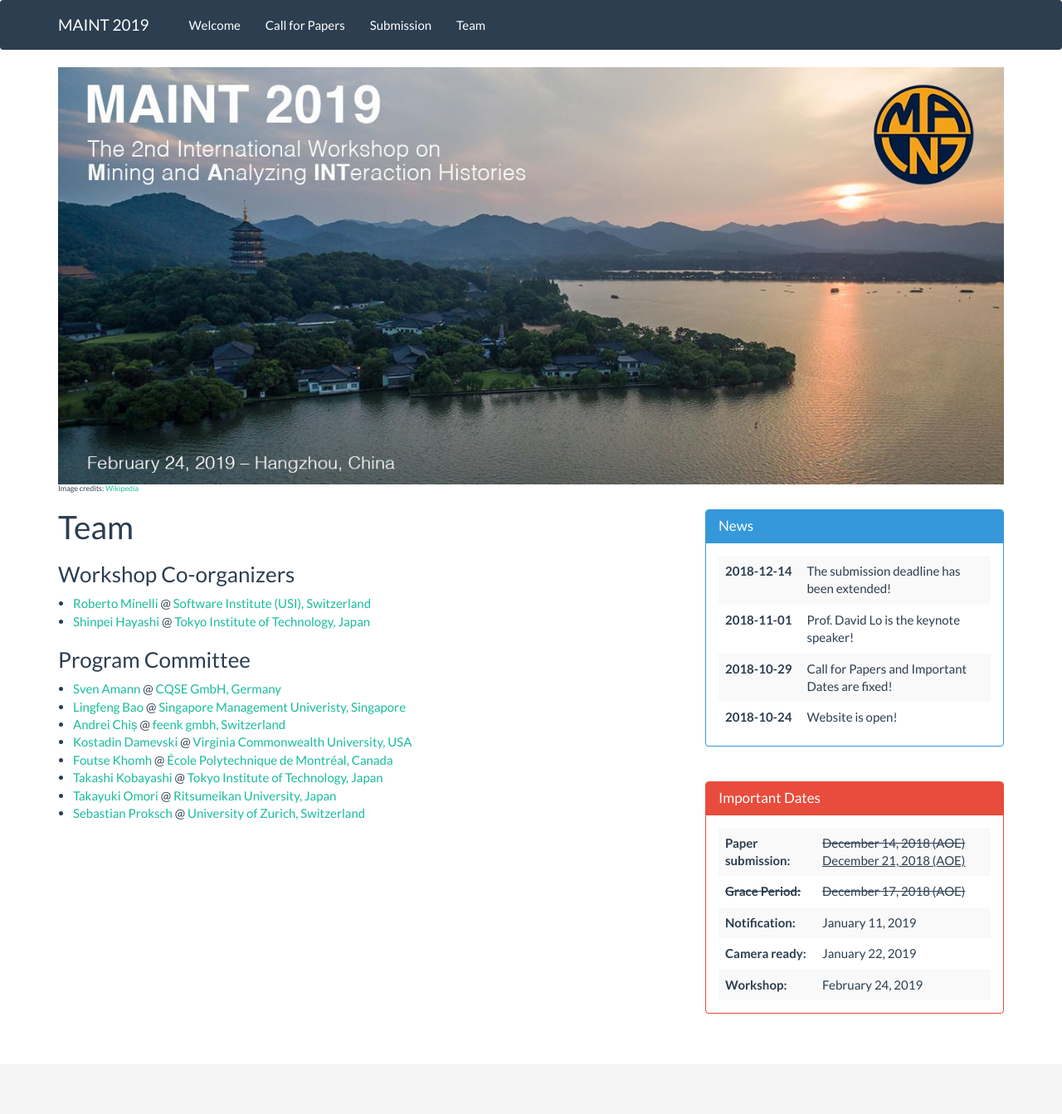
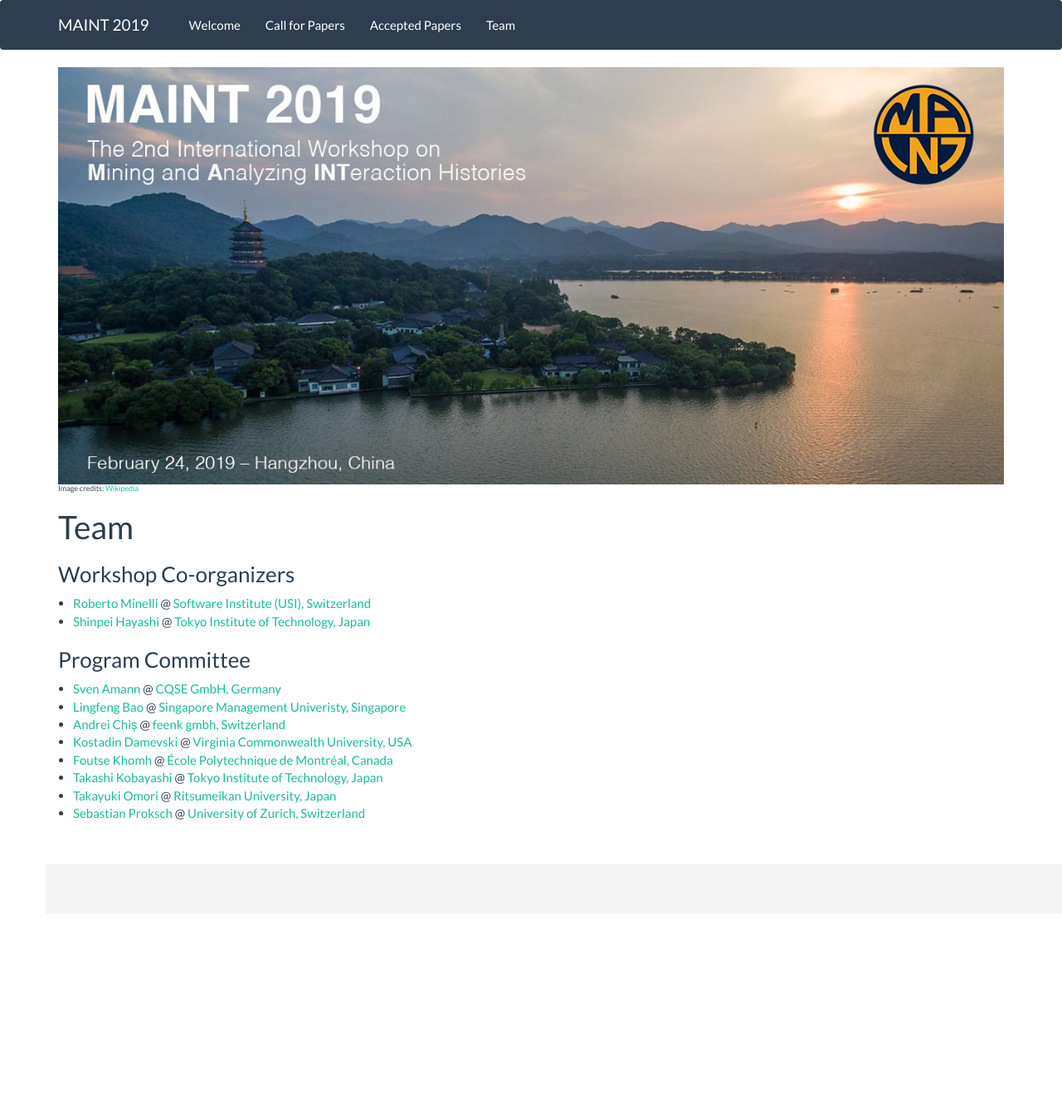
Before and after one commit to maint2019/maint2019.github.io, a Jekyll site: the page built from team.html, in a window 1280 px wide. Shown: the whole page at 83% size. Built offline with Jekyll 4.4.1, drawn with Linux system fonts in a browser that asks for light colours; after the commit the page ends 1102 px from its top, so only the background shows below that.

Commit message:
Adding abstract and accepted papers

```diff
--- a/_layouts/default.html
+++ b/_layouts/default.html
@@ -16,7 +16,8 @@
                <ul class="nav navbar-nav">
                   <li><a href="./">Welcome</a></li>
                   <li><a href="call-for-papers.html">Call for Papers</a></li>
-                  <li><a href="./submission.html">Submission</a></li>
+                  <!-- <li><a href="./submission.html">Submission</a></li> -->
+                  <li><a href="./accepted-papers.html">Accepted Papers</a></li>
                   <li><a href="./team.html">Team</a></li>
                </ul>
             </div>
@@ -41,6 +42,14 @@
                   <div class="panel-body">
                      <table class="table table-striped table-hover">
                        <tbody>
+                           <tr>
+                           <th width="30%">2019-01-21</th>
+                              <td>Announced the title and abstract of the Keynote!</td>
+                        </tr>
+                        <tr>
+                           <th width="30%">2019-01-11</th>
+                              <td><a href="accepted-papers.html">Here</a> you can find the list of accepted papers! Congrats to the authors!</td>
+                        </tr>
                         <tr>
                            <th width="30%">2018-12-14</th>
                             <td>The submission deadline has been extended!</td>
@@ -72,16 +81,11 @@
                        <tbody>
                          <tr>
                            <td><strong>Paper submission:</strong></td>
-                           <td><del>December 14, 2018 (AOE)</del>
-                               <ins>December 21, 2018 (AOE)</ins></td>
+                           <td><del>December 21, 2018 (AOE)</del></td>
                          </tr>
                          <tr>
-                            <td><del><strong>Grace Period:</strong></del></td>
-                            <td><del>December 17, 2018 (AOE)</del></td>
-                          </tr>
-                         <tr>
                            <td><strong>Notification:</strong></td>
-                           <td>January 11, 2019</td>
+                           <td><del>January 11, 2019</del></td>
                          </tr>
                          <tr>
                            <td><strong>Camera ready:</strong></td>
--- /dev/null
+++ b/_layouts/no-sidebar.html
@@ -0,0 +1,45 @@
+<!DOCTYPE html>
+<html lang="en">
+   <head>
+      <title>{{ page.title }}</title>
+      <!-- Bootstrap core CSS -->
+      <link href="css/bootstrap.css" rel="stylesheet">
+      <link href="css/maint.css" rel="stylesheet">
+   </head>
+   <body>
+      <!-- Navigation -->
+      <nav class="navbar navbar-default">
+         <div class="container">
+            <a class="navbar-brand" href="./index.html">MAINT 2019</a>
+            <div class="collapse navbar-collapse" id="navbarResponsive">
+               <ul class="navbar-nav ml-auto">
+               <ul class="nav navbar-nav">
+                  <li><a href="./">Welcome</a></li>
+                  <li><a href="call-for-papers.html">Call for Papers</a></li>
+                  <!-- <li><a href="./submission.html">Submission</a></li> -->
+                  <li><a href="./accepted-papers.html">Accepted Papers</a></li>
+                  <li><a href="./team.html">Team</a></li>
+               </ul>
+            </div>
+         </div>
+      </nav>
+      <!-- Page Content -->
+      <div class="container">
+         <!-- Heading Row -->
+         <img src="images/banner.jpg" class="img-responsive" alt="The Second International Workshop on Mining and Analyzing Interaction Histories (MAINT 2019)">
+         <div class="photo-credit">
+            Image credits: <a href="https://en.wikipedia.org/wiki/West_Lake">Wikipedia</a>
+         </div>
+         <div class="row">
+            <div class="col-md-8" role="main">
+{{ content }}
+            </div>
+      <!-- Footer -->
+    <footer class="footer">
+      <div class="container">
+      </div>
+    </footer>
+      <!-- Bootstrap core JavaScript -->
+      <script src="js/bootstrap.min.js"></script>
+   </body>
+</html>
--- a/team.html
+++ b/team.html
@@ -1,5 +1,5 @@
 ---
-layout: default
+layout: no-sidebar
 title: "MAINT 2019: Team"
 ---
 <h1>Team</h1>
```
Also changed, not shown: accepted-papers.html (added, +12 -0 lines), index.html (+26 -3 lines), js/bootstrap.js, js/bootstrap.min.js, 2 other files.
